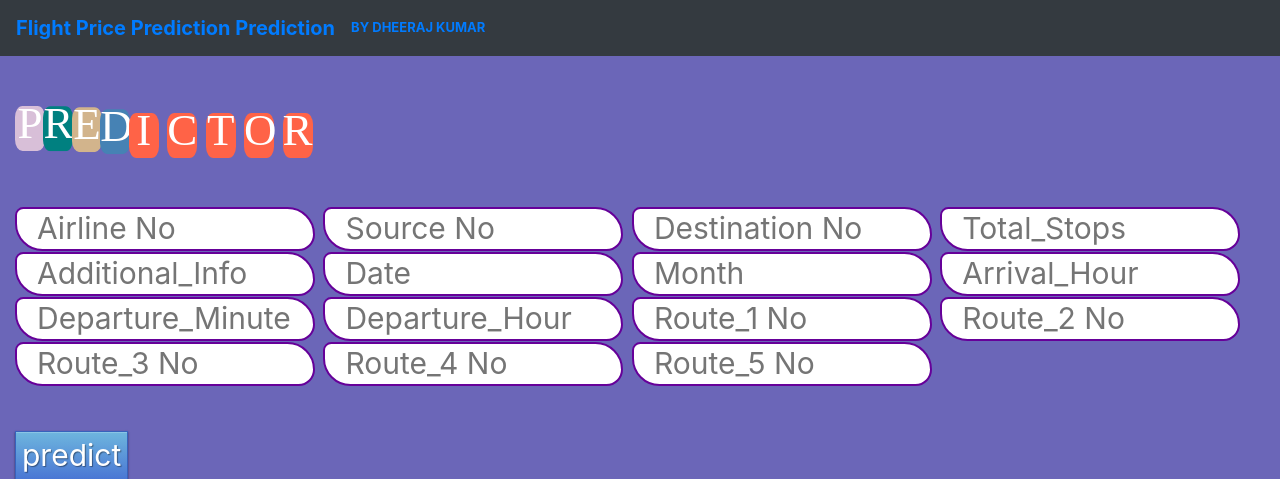
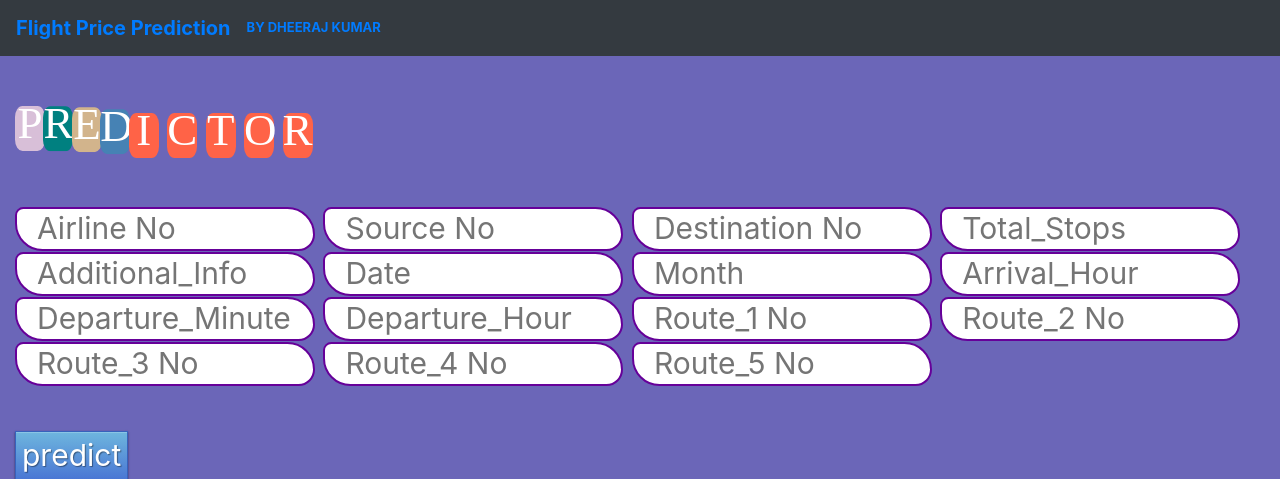
Before and after one commit to DheerajKumar97/Flight-Price-Prediction-Flask-Deployment--Heroku, a Flask app: page / in a window 1280 px wide. Shown: the top 479 px of the page. Run offline with Flask 2, Linux system fonts and the light colour scheme; parts of the project's set-up code (start-up, migrations or seed data) failed here and were passed over; some libraries are stand-ins or nearby versions.

Commit message:
Update index.html

```diff
--- a/templates/index.html
+++ b/templates/index.html
@@ -188,7 +188,7 @@ body {
 </style>
 <body>
 <nav class="navbar navbar-expand-sm bg-dark fixed-top">
-  <a class="navbar-brand" href="#"><b>Flight Price Prediction Prediction</b></a>
+  <a class="navbar-brand" href="#"><b>Flight Price Prediction </b></a>
   <a class="navbar-brand" href="#"><b><font size="2">BY DHEERAJ KUMAR</font></b></a>
   <ul class="navbar-nav" >
     <li class="nav-item">
```
